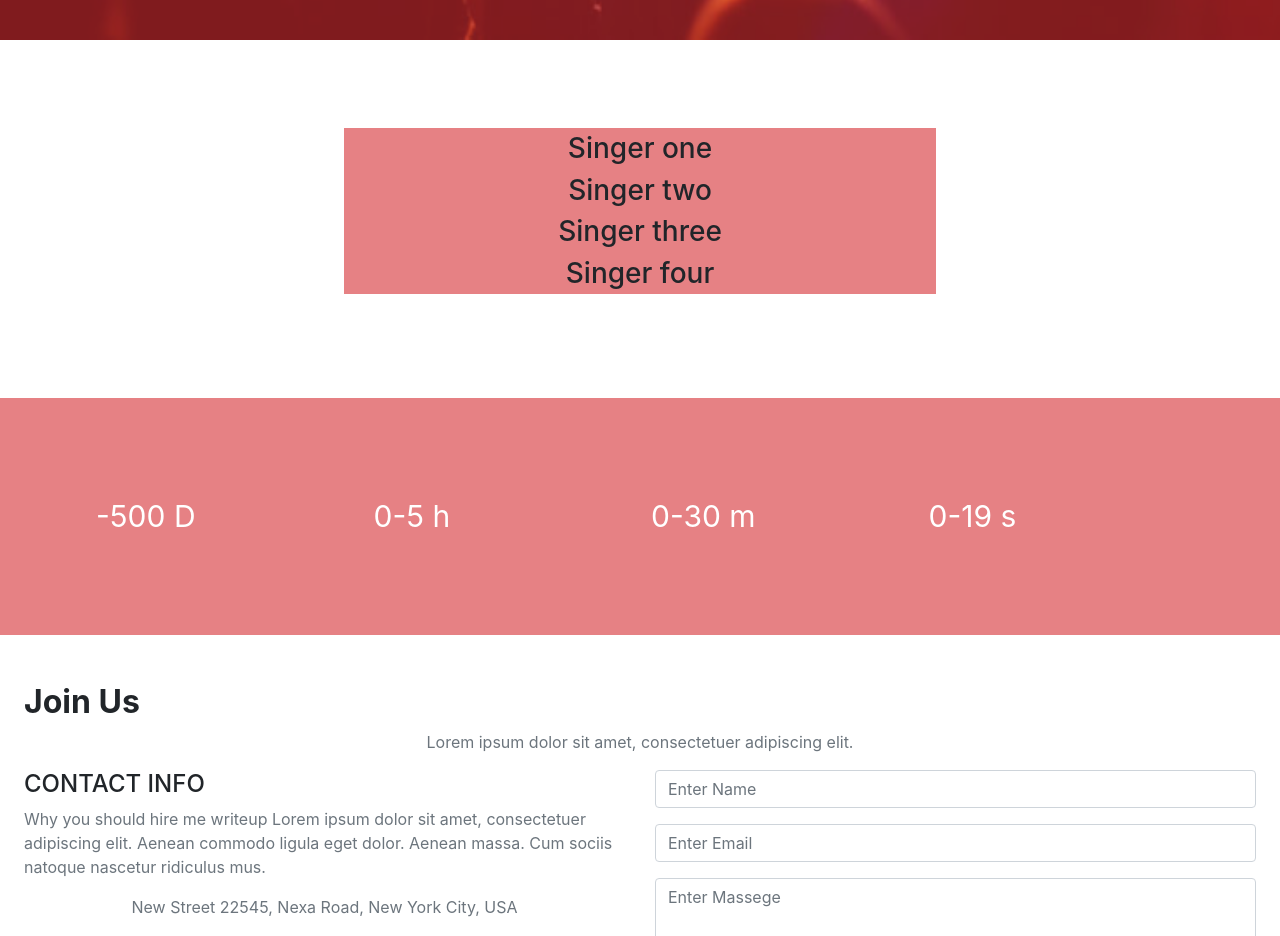
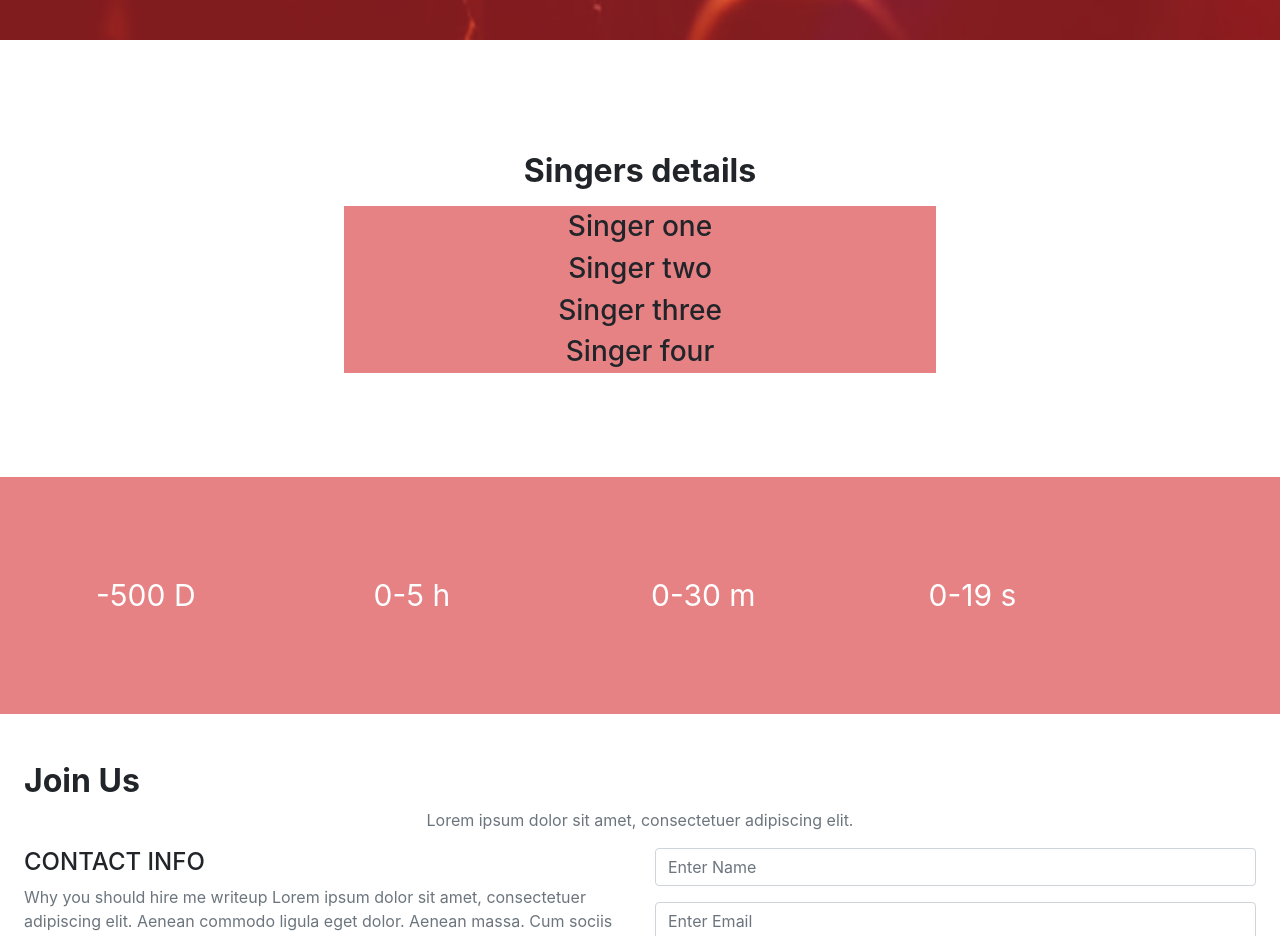
Before and after one commit to ai699966/Jquery, a plain HTML site: page index.html in a window 1280 px wide. Shown: the part 840-1776 px from the top of the page. Drawn offline with Linux system fonts and the light colour scheme.

Commit message:
last edit

```diff
--- a/index.html
+++ b/index.html
@@ -35,7 +35,9 @@
 
         </div>
     </header>
+    <!-- ######################### details  ######################## -->
     <section class="details p-5 my-5" id="details">
+        <h2 class="text-center font-weight-bold py-3">Singers details</h2>
         <div class="w-50 m-auto">
             <div>
                 <h3 class="text-center py-1">Singer one</h3>
@@ -55,6 +57,7 @@
             </div>
         </div>
     </section>
+    <!-- ######################### duration  ######################## -->
     <section id="duration">
         <div class="layout p-5" id="">
             <div class="container row count">
@@ -66,6 +69,7 @@
 
         </div>
     </section>
+    <!-- ######################### contact  ######################## -->
     <section id="contact" class="py-5 px-4">
         <h2 class="font-weight-bold">Join Us</h2>
         <p class="text-center text-muted">Lorem ipsum dolor sit amet, consectetuer adipiscing elit.</p>
```
